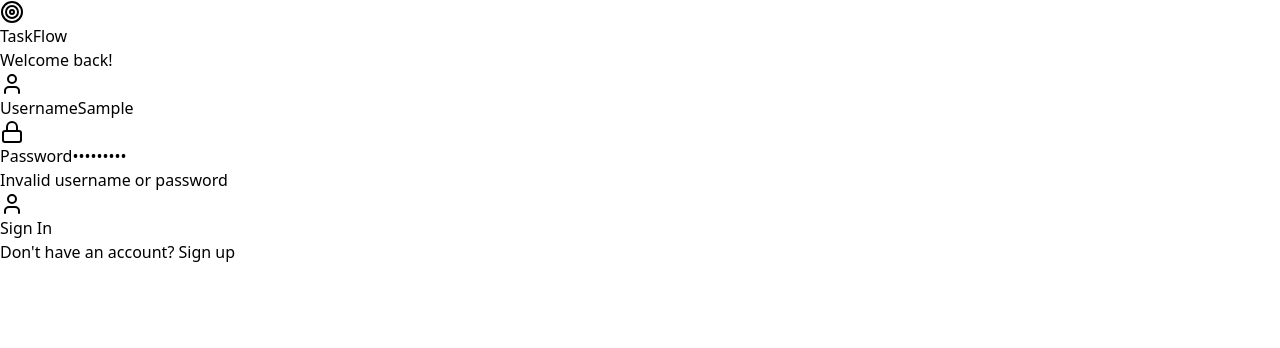
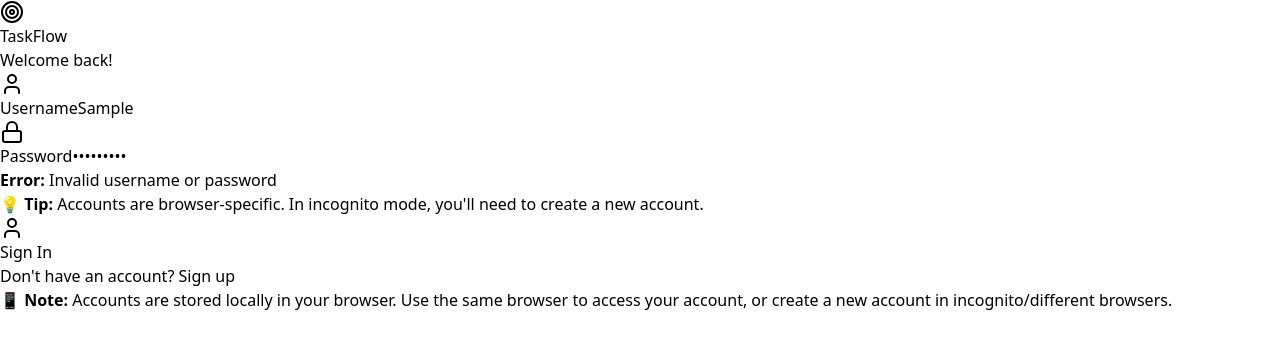
Before and after one commit to prathamssaraf/taskflow, a React (Vite) app: page / in a window 1280 px wide. Both pictures are taken after typing "Sample", "Sample123" into the empty fields and a click on the button "Sign In". Shown: the top 348 px of the page. Built offline with nearby package versions, Linux system fonts and the light colour scheme.

Commit message:
Fix GitHub sync encoding and improve login UX

```diff
--- a/src/App.jsx
+++ b/src/App.jsx
@@ -76,8 +76,9 @@ class GitHubStorage {
         console.log('File does not exist yet, creating new...');
       }
 
-      // Create or update file
-      const content = btoa(JSON.stringify(data, null, 2));
+      // Create or update file with proper UTF-8 encoding
+      const jsonString = JSON.stringify(data, null, 2);
+      const content = btoa(unescape(encodeURIComponent(jsonString)));
       const response = await fetch(
         `${GITHUB_CONFIG.apiUrl}/repos/${GITHUB_CONFIG.owner}/${GITHUB_CONFIG.repo}/contents/${this.filePath}`,
         {
@@ -127,7 +128,7 @@ class GitHubStorage {
       }
 
       const fileInfo = await response.json();
-      const content = atob(fileInfo.content);
+      const content = decodeURIComponent(escape(atob(fileInfo.content)));
       return JSON.parse(content);
     } catch (error) {
       console.error('Error loading from GitHub:', error);
@@ -304,7 +305,12 @@ function LoginScreen({ onLogin }) {
 
             {error && (
               <div className="bg-red-50 text-red-600 p-3 rounded-xl text-sm">
-                {error}
+                <strong>Error:</strong> {error}
+                {error.includes('Invalid username or password') && (
+                  <div className="mt-2 text-xs">
+                    💡 <strong>Tip:</strong> Accounts are browser-specific. In incognito mode, you'll need to create a new account.
+                  </div>
+                )}
               </div>
             )}
 
@@ -324,13 +330,17 @@ function LoginScreen({ onLogin }) {
             </button>
           </form>
 
-          <div className="mt-6 text-center">
+          <div className="mt-6 text-center space-y-3">
             <button
               onClick={() => setIsLogin(!isLogin)}
               className="text-sm text-slate-600 hover:text-amber-600"
             >
               {isLogin ? "Don't have an account? Sign up" : 'Already have an account? Sign in'}
             </button>
+
+            <div className="text-xs text-slate-400 bg-slate-50 p-2 rounded-lg">
+              <strong>📱 Note:</strong> Accounts are stored locally in your browser. Use the same browser to access your account, or create a new account in incognito/different browsers.
+            </div>
           </div>
         </div>
       </div>
@@ -1107,6 +1117,16 @@ function DailyTasksDashboard({ user, onLogout }) {
     } catch (error) {
       console.error("Cloud sync failed:", error);
       setSyncStatus("error");
+
+      // Show user-friendly error message
+      if (error.message.includes('InvalidCharacterError')) {
+        console.error("GitHub sync failed: Text encoding issue. This has been fixed in the latest version.");
+      } else if (error.message.includes('401')) {
+        console.error("GitHub sync failed: Invalid token. Please check your GitHub token permissions.");
+      } else if (error.message.includes('404')) {
+        console.log("GitHub sync: Creating new data file for user.");
+      }
+
       setTimeout(() => setSyncStatus(""), 5000);
     }
   };
```
